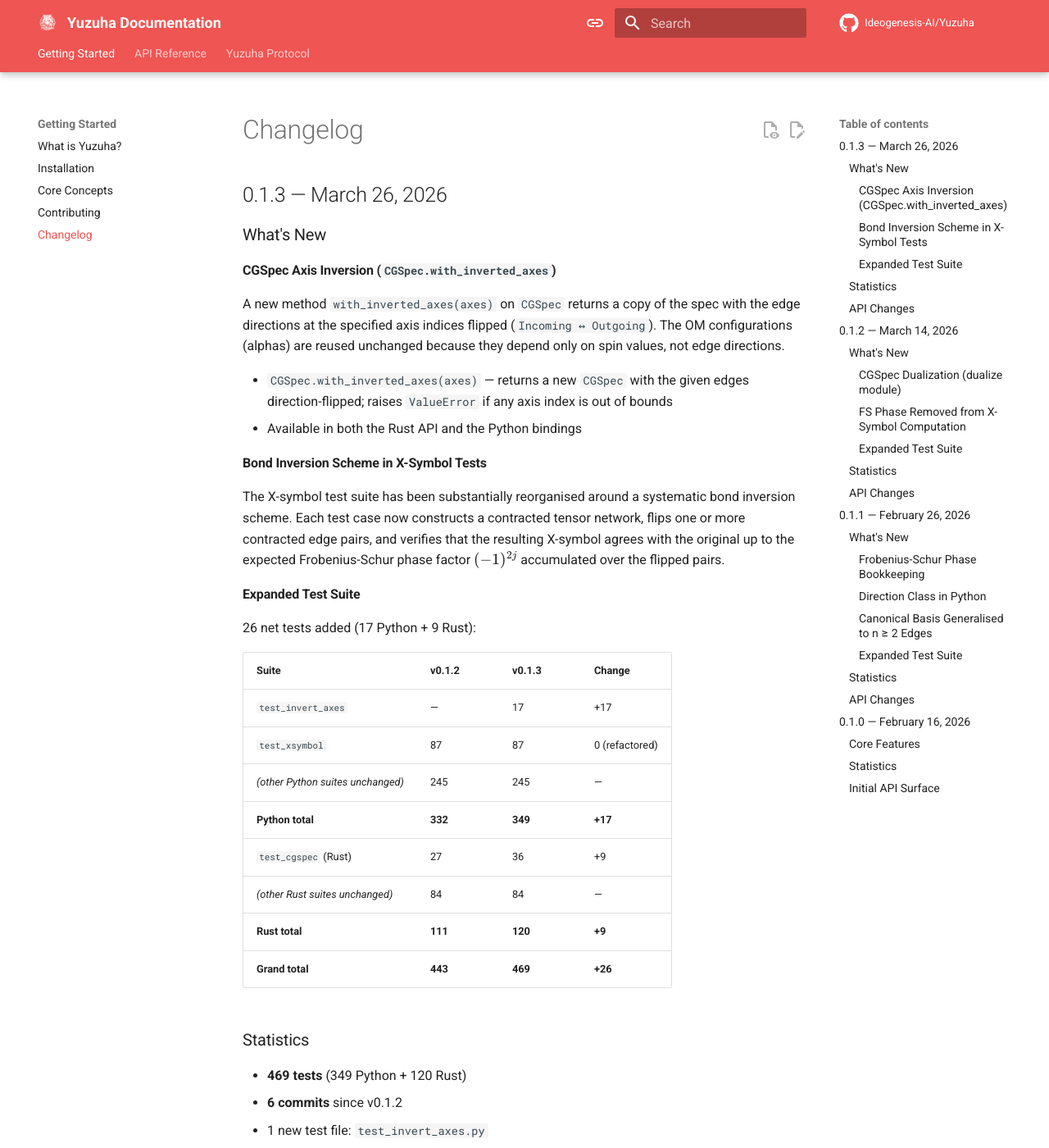
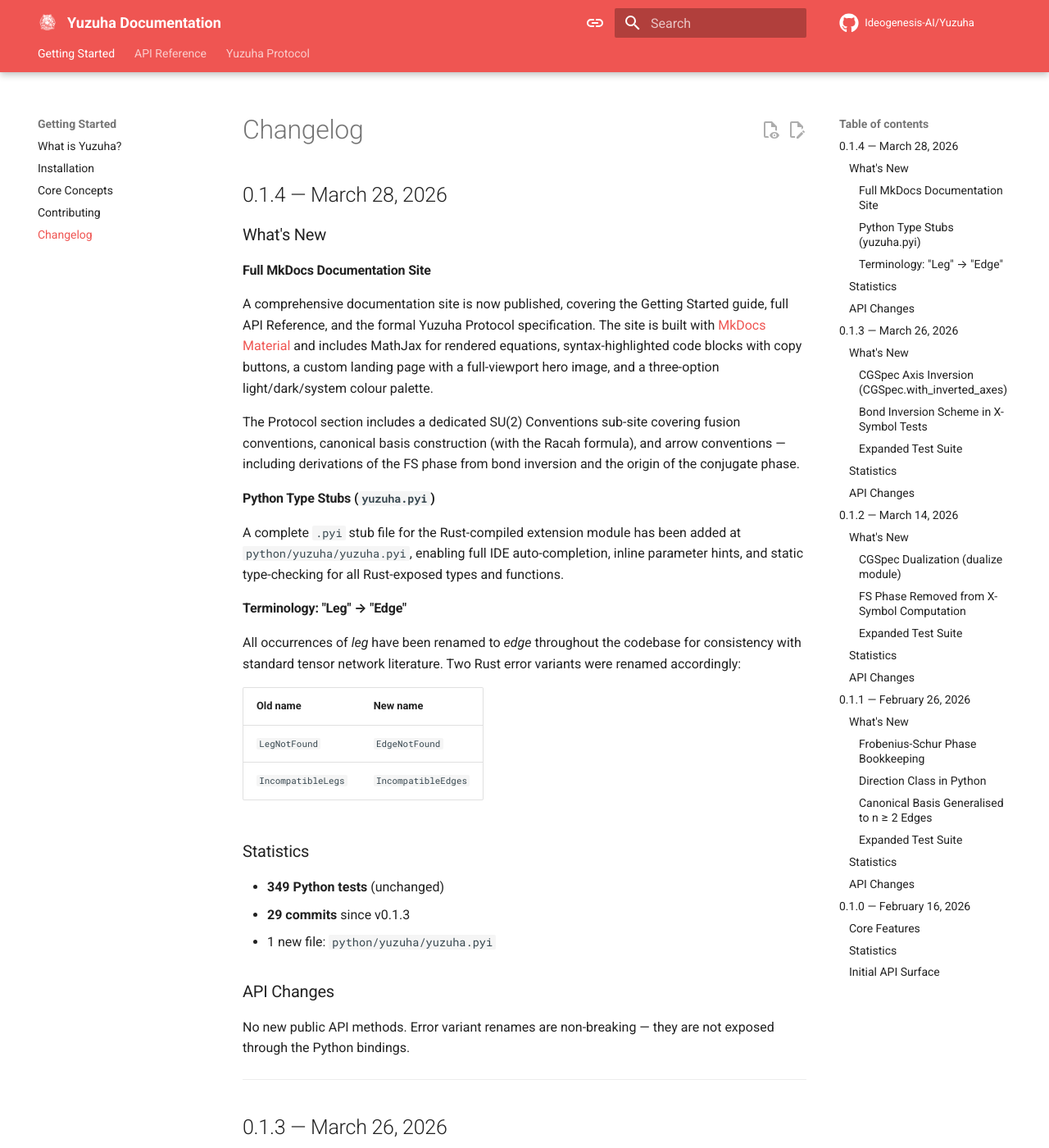
Before and after one commit to Ideogenesis-AI/Yuzuha, an MkDocs documentation site: the page built from docs/getting-started/changelog.md, in a window 1280 px wide and 1400 px high. Shown: the whole window at 82% size. Built offline with MkDocs 1.6.1 and Material for MkDocs 9.7.7, drawn with Linux system fonts in a browser that asks for light colours; comment, search, counter and statistics services are not loaded.

Commit message:
Update changelog for version 0.1.4, detailing the launch of a comprehensive MkDocs documentation site, the addition of Python type stubs, and terminology updates from "Leg" to "Edge". Includes statistics on commits and files changed since the last version.

```diff
--- a/docs/getting-started/changelog.md
+++ b/docs/getting-started/changelog.md
@@ -1,4 +1,52 @@
 # Changelog
+
+## 0.1.4 — March 28, 2026
+
+### What's New
+
+#### Full MkDocs Documentation Site
+
+A comprehensive documentation site is now published, covering the Getting Started
+guide, full API Reference, and the formal Yuzuha Protocol specification. The site
+is built with [MkDocs Material](https://squidfunk.github.io/mkdocs-material/) and
+includes MathJax for rendered equations, syntax-highlighted code blocks with copy
+buttons, a custom landing page with a full-viewport hero image, and a three-option
+light/dark/system colour palette.
+
+The Protocol section includes a dedicated SU(2) Conventions sub-site covering fusion
+conventions, canonical basis construction (with the Racah formula), and arrow
+conventions — including derivations of the FS phase from bond inversion and the origin
+of the conjugate phase.
+
+#### Python Type Stubs (`yuzuha.pyi`)
+
+A complete `.pyi` stub file for the Rust-compiled extension module has been added at
+`python/yuzuha/yuzuha.pyi`, enabling full IDE auto-completion, inline parameter hints,
+and static type-checking for all Rust-exposed types and functions.
+
+#### Terminology: "Leg" → "Edge"
+
+All occurrences of *leg* have been renamed to *edge* throughout the codebase for
+consistency with standard tensor network literature. Two Rust error variants were
+renamed accordingly:
+
+| Old name | New name |
+|---|---|
+| `LegNotFound` | `EdgeNotFound` |
+| `IncompatibleLegs` | `IncompatibleEdges` |
+
+### Statistics
+
+- **349 Python tests** (unchanged)
+- **29 commits** since v0.1.3
+- 1 new file: `python/yuzuha/yuzuha.pyi`
+
+### API Changes
+
+No new public API methods. Error variant renames are non-breaking — they are not
+exposed through the Python bindings.
+
+---
 
 ## 0.1.3 — March 26, 2026
 
```
